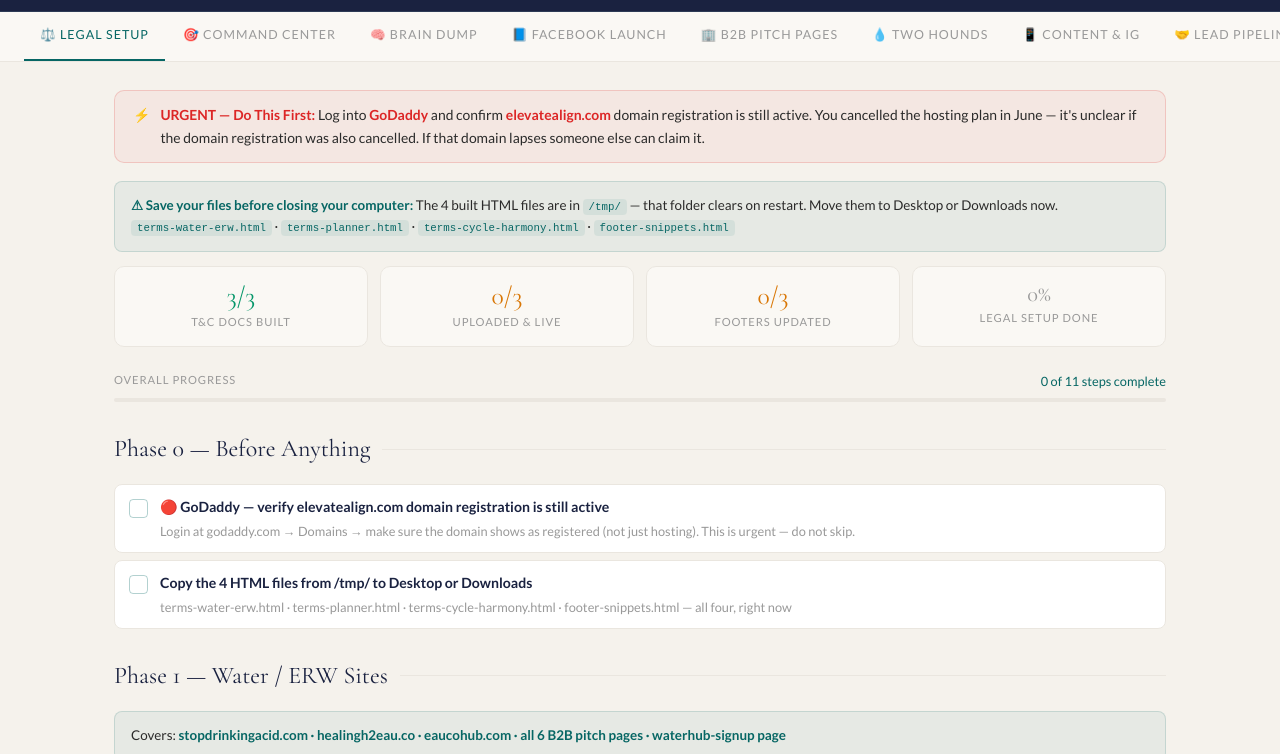
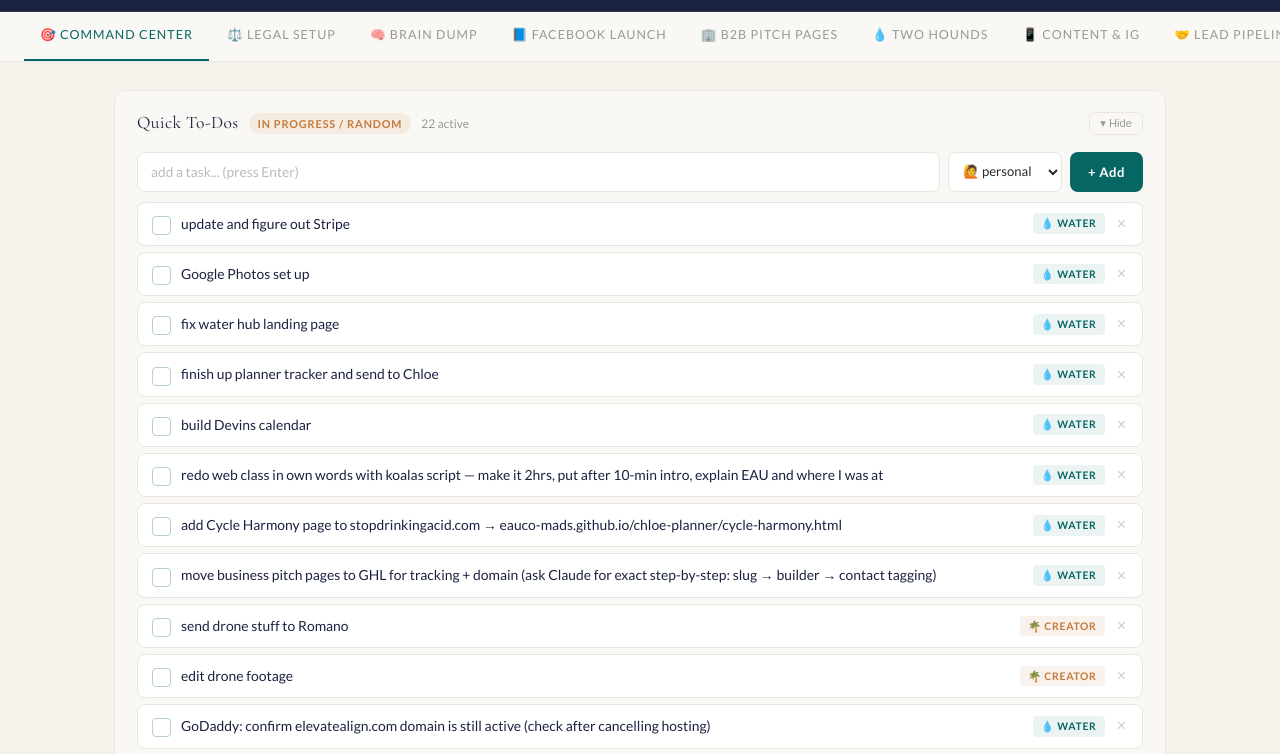
Before and after one commit to eauco-mads/living-water-pages, a plain HTML site: page living-water-hub.html in a window 1280 px wide. Shown: the part 46-800 px from the top of the page. Drawn offline with nearby package versions, Linux system fonts and the light colour scheme.

Commit message:
Command Center first, Legal second; merge screenshot todos as v2 seed
- Swap tab order: Command Center is now default/first tab, Legal Setup second
- Add v2 seed that merges Stripe, Google Photos, water hub fix, Devin calendar,
  web class, Cycle Harmony link, drone footage, pitch page GHL move
  into existing todo list without overwriting anything

Co-Authored-By: Claude Sonnet 4.6 <noreply@anthropic.com>

```diff
--- a/living-water-hub.html
+++ b/living-water-hub.html
@@ -232,8 +232,8 @@ hr { border: none; border-top: 1px solid var(--border); margin: 18px 0; }
 </div>
 
 <nav class="tab-nav">
-  <button class="tab-btn active" onclick="showTab('legal',this)">⚖️ Legal Setup</button>
-  <button class="tab-btn" onclick="showTab('command',this)">🎯 Command Center</button>
+  <button class="tab-btn active" onclick="showTab('command',this)">🎯 Command Center</button>
+  <button class="tab-btn" onclick="showTab('legal',this)">⚖️ Legal Setup</button>
   <button class="tab-btn" onclick="showTab('braindump',this)">🧠 Brain Dump</button>
   <button class="tab-btn" onclick="showTab('facebook',this)">📘 Facebook Launch</button>
   <button class="tab-btn" onclick="showTab('pitchpages',this)">🏢 B2B Pitch Pages</button>
@@ -254,7 +254,7 @@ hr { border: none; border-top: 1px solid var(--border); margin: 18px 0; }
 <!-- ════════════════════════════════════════
      TAB 0 · LEGAL SETUP
 ════════════════════════════════════════ -->
-<div id="tab-legal" class="tab-content active">
+<div id="tab-legal" class="tab-content">
 
   <div class="urgent">
     ⚡ <div><strong>URGENT — Do This First:</strong> Log into <strong>GoDaddy</strong> and confirm <strong>elevatealign.com</strong> domain registration is still active. You cancelled the hosting plan in June — it's unclear if the domain registration was also cancelled. If that domain lapses someone else can claim it.</div>
@@ -487,7 +487,7 @@ hr { border: none; border-top: 1px solid var(--border); margin: 18px 0; }
 <!-- ════════════════════════════════════════
      TAB 1 · COMMAND CENTER
 ════════════════════════════════════════ -->
-<div id="tab-command" class="tab-content">
+<div id="tab-command" class="tab-content active">
 
   <!-- QUICK TO-DOS PANEL -->
   <div class="card" style="margin-bottom:20px;padding:18px 22px;">
@@ -2202,26 +2202,52 @@ function renderCreatorExtra() {
 }
 
 function seedStarterTodos() {
-  const SEED_KEY = 'eau_todos_seeded_v1';
-  if (localStorage.getItem(SEED_KEY)) return;
-  if (getTodos().length > 0) { localStorage.setItem(SEED_KEY, '1'); return; }
+  // v1 — base seed (runs only if list was empty)
+  const SEED_V1 = 'eau_todos_seeded_v1';
+  if (!localStorage.getItem(SEED_V1)) {
+    if (getTodos().length === 0) {
       const now = Date.now();
-  const starters = [
+      saveTodos([
         { id: now+1,  text: 'GoDaddy: confirm elevatealign.com domain is still active (check after cancelling hosting)',                           label: 'water',    done: false },
         { id: now+2,  text: 'Upload terms-eaucohub-business.html to GHL → replace eaucohub.com/terms-conditions-page',                           label: 'water',    done: false },
         { id: now+3,  text: 'Paste Footer 1 into all water/ERW GHL pages (stopdrinkingacid.com branches · healingh2eau.co · eaucohub.com · B2B)', label: 'water',    done: false },
         { id: now+4,  text: 'Re-upload waterhub-signup-GHL-PASTE.html to GHL (terms link now corrected to eaucohub.com/terms-water)',             label: 'water',    done: false },
-    { id: now+5,  text: 'Add Terms link to 03_UNIVERSAL_BOTTOM_BLOCK.html → re-paste into all stopdrinkingacid.com GHL pages',              label: 'water',    done: false },
-    { id: now+6,  text: 'Paste Footer 2 into free.html · intake.html · thankyou.html + subscriber planners → push to maddie-planner',       label: 'personal', done: false },
-    { id: now+7,  text: 'Paste Footer 3 into cycle-harmony.html + index-v2.html → push to chloe-planner',                                   label: 'personal', done: false },
-    { id: now+8,  text: 'Anthony: sign Sovereign Systems Spiral agreement + confirm content direction',                                       label: 'personal', done: false },
-    { id: now+9,  text: 'Chloe: get her Human Design birth data → finish Cycle Harmony HD section + replace index.html',                     label: 'personal', done: false },
-    { id: now+10, text: '60 Sales Campaign: find @currentseacollective style refs + map out content series',                                  label: 'creator',  done: false },
-    { id: now+11, text: 'B2B follow-up: spa · coffee · restaurant · tattoo — check who opened pitch + schedule demos',                       label: 'water',    done: false },
-    { id: now+12, text: 'Two Hounds: build GHL paid workflow (free workflow is live ✅)',                                                      label: 'water',    done: false },
+        { id: now+5,  text: 'Add Terms link to 03_UNIVERSAL_BOTTOM_BLOCK.html → re-paste into all stopdrinkingacid.com GHL pages',               label: 'water',    done: false },
+        { id: now+6,  text: 'Paste Footer 2 into free.html · intake.html · thankyou.html + subscriber planners → push to maddie-planner',        label: 'personal', done: false },
+        { id: now+7,  text: 'Paste Footer 3 into cycle-harmony.html + index-v2.html → push to chloe-planner',                                    label: 'personal', done: false },
+        { id: now+8,  text: 'Anthony: sign Sovereign Systems Spiral agreement + confirm content direction',                                        label: 'personal', done: false },
+        { id: now+9,  text: 'Chloe: get her Human Design birth data → finish Cycle Harmony HD section + replace index.html',                      label: 'personal', done: false },
+        { id: now+10, text: '60 Sales Campaign: find @currentseacollective style refs + map out content series',                                   label: 'creator',  done: false },
+        { id: now+11, text: 'B2B follow-up: spa · coffee · restaurant · tattoo — check who opened pitch + schedule demos',                        label: 'water',    done: false },
+        { id: now+12, text: 'Two Hounds: build GHL paid workflow (free workflow is live ✅)',                                                       label: 'water',    done: false },
+      ]);
+    }
+    localStorage.setItem(SEED_V1, '1');
+  }
+  // v2 — merge in screenshot todos (non-destructive, never overwrites existing)
+  const SEED_V2 = 'eau_todos_seeded_v2';
+  if (!localStorage.getItem(SEED_V2)) {
+    const v2 = [
+      { text: 'update and figure out Stripe',                                                                                                     label: 'water'   },
+      { text: 'Google Photos set up',                                                                                                             label: 'water'   },
+      { text: 'fix water hub landing page',                                                                                                       label: 'water'   },
+      { text: 'finish up planner tracker and send to Chloe',                                                                                      label: 'water'   },
+      { text: 'build Devins calendar',                                                                                                            label: 'water'   },
+      { text: 'redo web class in own words with koalas script — make it 2hrs, put after 10-min intro, explain EAU and where I was at',           label: 'water'   },
+      { text: 'add Cycle Harmony page to stopdrinkingacid.com → eauco-mads.github.io/chloe-planner/cycle-harmony.html',                          label: 'water'   },
+      { text: 'move business pitch pages to GHL for tracking + domain (ask Claude for exact step-by-step: slug → builder → contact tagging)',     label: 'water'   },
+      { text: 'send drone stuff to Romano',                                                                                                       label: 'creator' },
+      { text: 'edit drone footage',                                                                                                               label: 'creator' },
     ];
-  saveTodos(starters);
-  localStorage.setItem(SEED_KEY, '1');
+    const existing = getTodos();
+    const existingSnips = existing.map(t => t.text.toLowerCase().slice(0, 22));
+    const toAdd = v2.filter(item => !existingSnips.some(s => s.includes(item.text.toLowerCase().slice(0, 18))));
+    if (toAdd.length > 0) {
+      const t2 = Date.now();
+      saveTodos([...toAdd.map((item, i) => ({ id: t2 + 200 + i, text: item.text, label: item.label, done: false })), ...existing]);
+    }
+    localStorage.setItem(SEED_V2, '1');
+  }
 }
 function initTodos() { seedStarterTodos(); renderTodos(); renderCreatorExtra(); initCcTodos(); }
 
```
Lines whose indentation alone changed are shown as unchanged.
